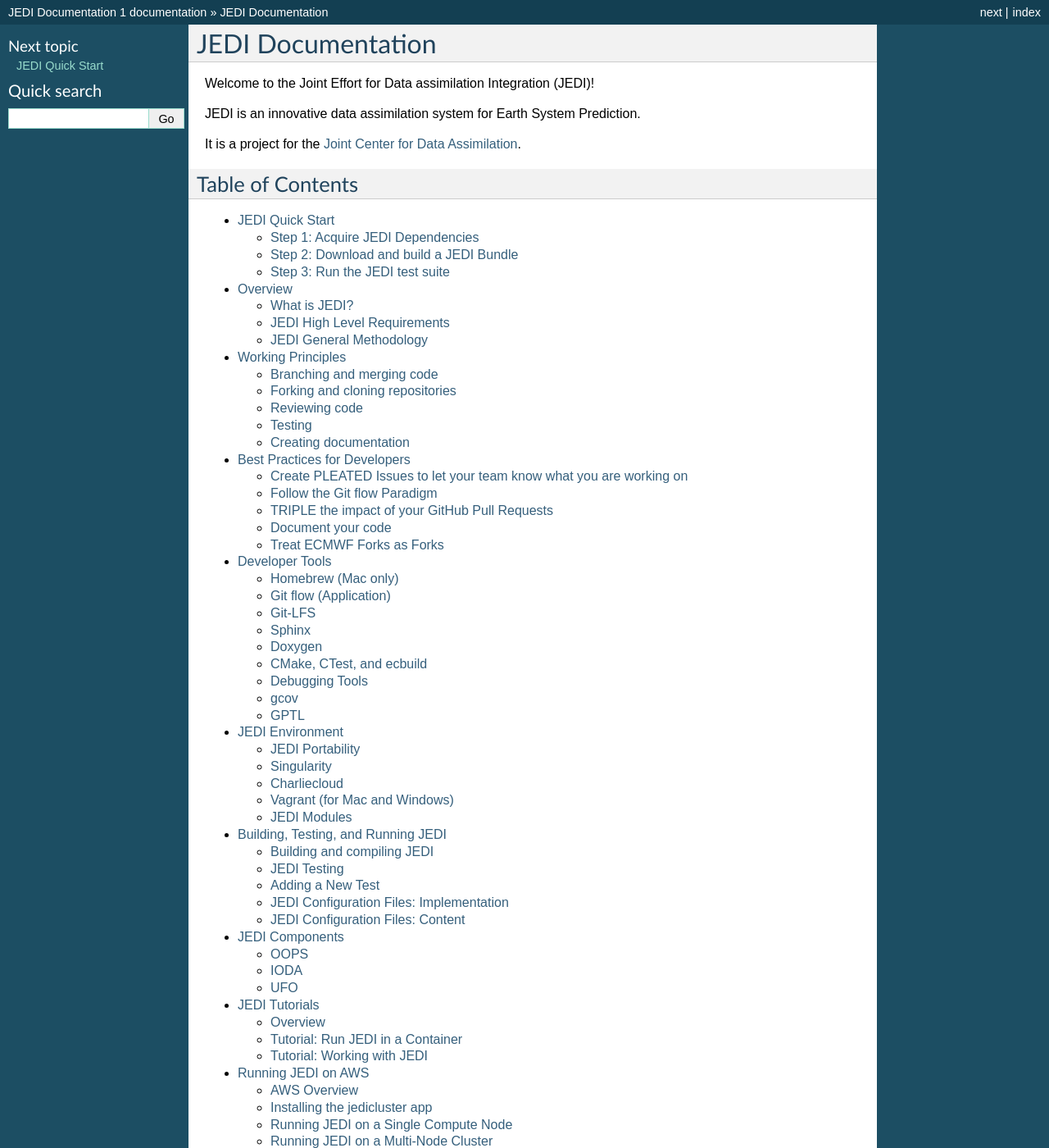
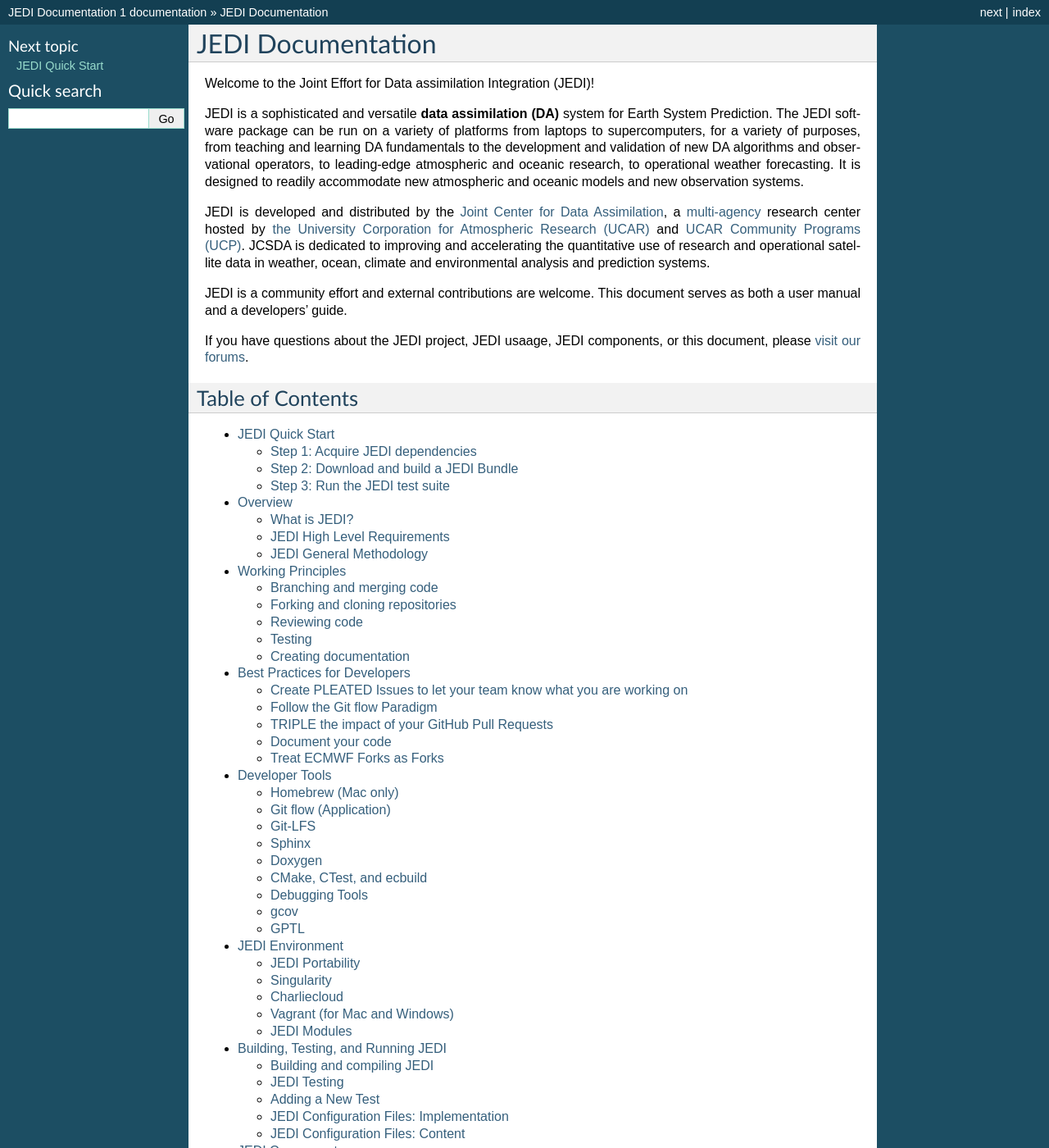
Before and after one commit to JCSDA/jedi-docs, a Sphinx documentation site: the page built from docs/index.rst, in a window 1280 px wide and 1400 px high. Shown: the whole window at 82% size. Built offline with Sphinx 7.4.7, drawn with Linux system fonts in a browser that asks for light colours.

Commit message:
component descriptions

```diff
--- a/docs/index.rst
+++ b/docs/index.rst
@@ -8,13 +8,13 @@
 
 Welcome to the Joint Effort for Data assimilation Integration (JEDI)!
 
-JEDI is an innovative data assimilation system for Earth System Prediction.
+JEDI is a sophisticated and versatile **data assimilation (DA)** system for Earth System Prediction.  The JEDI software package can be run on a variety of platforms from laptops to supercomputers, for a variety of purposes, from teaching and learning DA fundamentals to the development and validation of new DA algorithms and observational operators, to leading-edge atmospheric and oceanic research, to operational weather forecasting.  It is designed to readily accommodate new atmospheric and oceanic models and new observation systems.
 
-It is a project for the `Joint Center for Data Assimilation <https://jcsda.org>`_.
+JEDI is developed and distributed by the `Joint Center for Data Assimilation <https://jcsda.org>`_, a `multi-agency <https://jcsda.org/partners>`_ research center hosted by `the University Corporation for Atmospheric Research (UCAR) <https://www.ucar.edu>`_ and `UCAR Community Programs (UCP) <https://www.ucar.edu/community-programs>`_.  JCSDA is dedicated to improving and accelerating the quantitative use of research and operational satellite data in weather, ocean, climate and environmental analysis and prediction systems.
 
+JEDI is a community effort and external contributions are welcome.  This document serves as both a user manual and a developers' guide.
 
-
-.. This documentation will help you get started with JEDI whether you are a user or a developer.
+If you have questions about the JEDI project, JEDI usaage, JEDI components, or this document, please `visit our forums <https://forums.jcsda.org>`_.
 
 Table of Contents
 -----------------
--- a/docs/jedi-components/index.rst
+++ b/docs/jedi-components/index.rst
@@ -6,5 +6,6 @@
    :maxdepth: 2
 
    oops/index.rst
+   saber/index.rst
    ioda/index.rst
    ufo/index.rst
--- a/docs/jedi-components/ioda/index.rst
+++ b/docs/jedi-components/ioda/index.rst
@@ -1,6 +1,8 @@
 ####
 IODA
 ####
+
+IODA is the **Interface for Observational Data Access**.  This is the component of JEDI that ingests and processes observational data for use with other JEDI components.
 
 .. toctree::
    :maxdepth: 2
--- a/docs/jedi-components/oops/index.rst
+++ b/docs/jedi-components/oops/index.rst
@@ -1,6 +1,10 @@
 ####
 OOPS
 ####
+
+OOPS is the **Object Oriented Prediction System**.
+
+It is the top level of JEDI that orchestrates the configuration and execution of applications.  This is where mose DA applications are implemented.  OOPs also includes the Lorentz 95 and Quasi-geostrophic toy models that can used to run many of the DA applications.
 
 .. toctree::
    :maxdepth: 2
--- a/docs/jedi-components/ufo/index.rst
+++ b/docs/jedi-components/ufo/index.rst
@@ -1,6 +1,10 @@
 ###
 UFO
 ###
+
+UFO is the **Unified Forward Operator**.
+
+It provides the observational operators needed to compute departures and innovations.  In other words, it enables the comparison between model forcasts and observations that lies at the heart of the data assimilation process.  UFO also provides related functionality related to observations such as quality control (QC) filters and variational bias correction.
 
 .. toctree::
    :maxdepth: 2
```
Also changed, not shown: docs/jedi-components/saber/BUMP.rst (added, +8 -0 lines), docs/jedi-components/saber/index.rst (added, +12 -0 lines), docs/quick-start.rst (+10 -2 lines).
